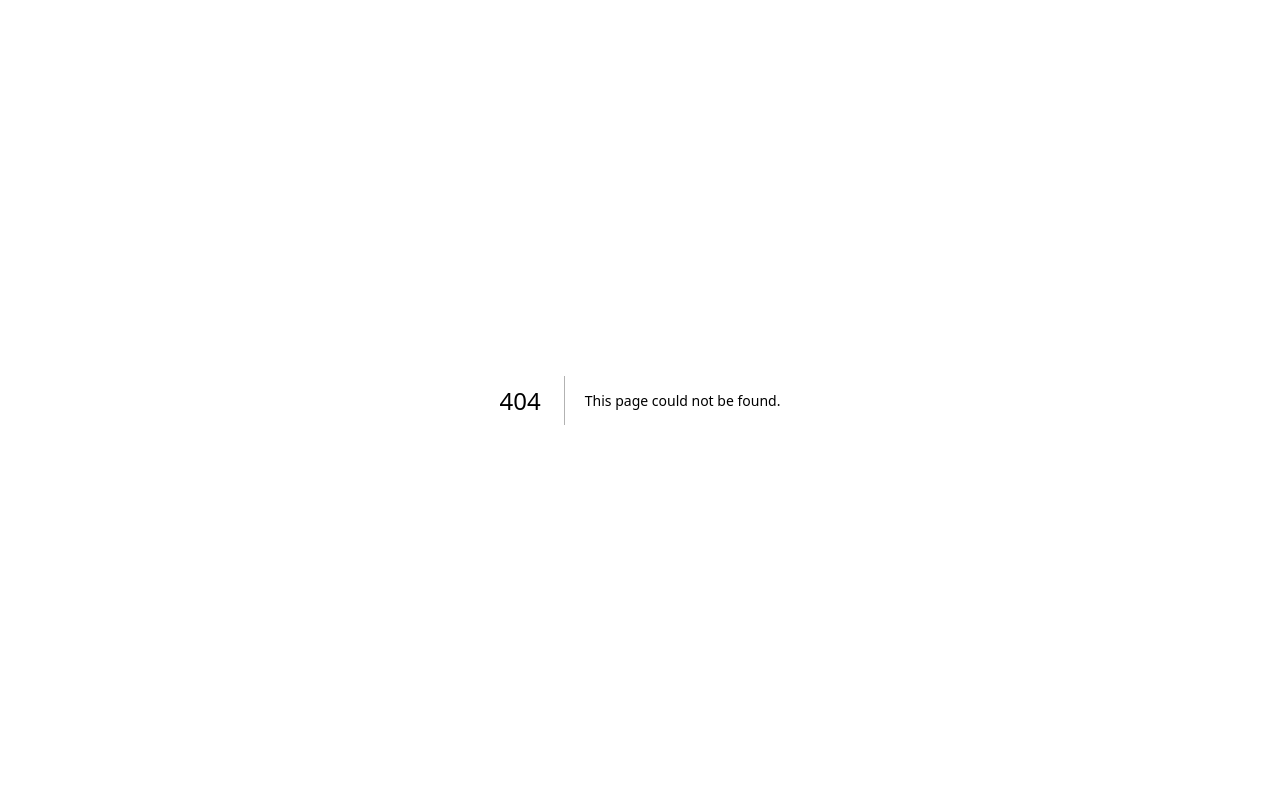
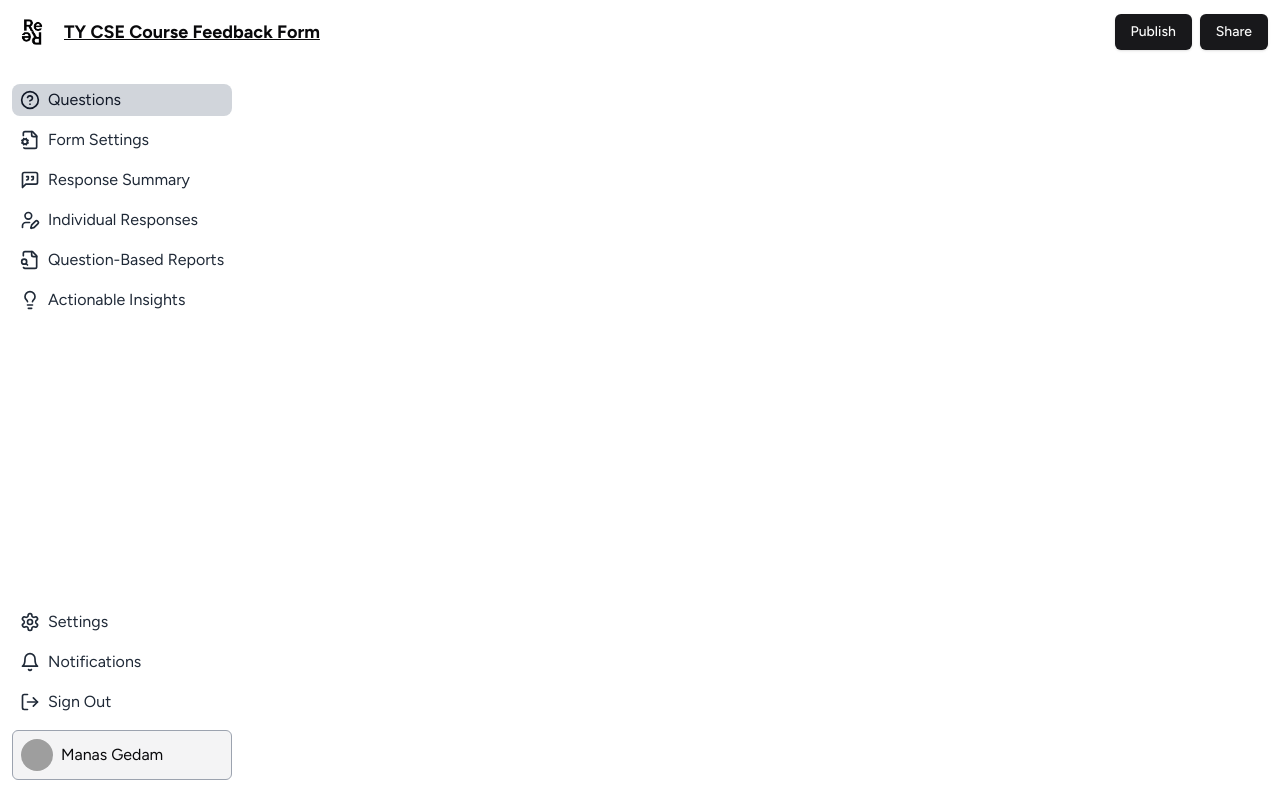
Before and after one commit to manasgedam/reflect, a Next.js app: page /edit-form in a window 1280 px wide. Before the commit this address had no page. Built offline with nearby package versions, Linux system fonts and the light colour scheme; grey boxes are pictures that could not be loaded.

Commit message:
added active for sidebar

```diff
--- a/package.json
+++ b/package.json
@@ -11,7 +11,6 @@
   "dependencies": {
     "@auth/prisma-adapter": "^2.4.2",
     "@neondatabase/serverless": "^0.9.5",
-    "@next/font": "^14.2.9",
     "@prisma/adapter-neon": "^5.19.1",
     "@prisma/client": "^5.19.1",
     "@radix-ui/react-avatar": "^1.1.0",
--- a/src/app/_components/Dashboard.tsx
+++ b/src/app/_components/EditForm.tsx
@@ -4,10 +4,10 @@ import React from 'react';
 
 export default async function Dashboard() {
   return (
-    <div className="h-screen flex flex-col">
+    <div className="bg-background h-screen flex flex-col">
       <Header />
       <div className="flex flex-1">
-        <Sidebar />
+        <Sidebar active={0} />
         <main className="flex-1">
 
         </main>
--- a/src/app/_components/Sidebar.tsx
+++ b/src/app/_components/Sidebar.tsx
@@ -7,35 +7,46 @@ import { Bell, CircleHelp, FileCog, FileSearch, Lightbulb, LogOut, MessageSquare
 interface NavItemProps {
     icon: React.ReactNode;
     label: string;
+    isActive?: boolean;
 }
 
-const NavItem: React.FC<NavItemProps> = ({ icon, label }) => (
+const NavItem: React.FC<NavItemProps> = ({ icon, label, isActive }) => (
     <Link
         href="#"
-        className="flex items-center p-1 px-2 gap-2 text-gray-800 rounded-lg hover:bg-gray-200"
+        className={`flex items-center p-1 px-2 gap-2 text-gray-800 rounded-lg ${isActive ? 'bg-gray-300 text-gray-900' : 'text-gray-800 hover:bg-gray-200'}`}
     >
         <span className="w-5 h-5 flex items-center justify-center">{icon}</span>
         <span>{label}</span>
     </Link>
 );
 
-export default function Sidebar() {
+interface SidebarProps {
+    active?: number;
+}
+
+export default function Sidebar({ active }: SidebarProps) {
+    const navItems = [
+        { icon: <CircleHelp />, label: "Questions" },
+        { icon: <FileCog />, label: "Form Settings" },
+        { icon: <MessageSquareQuote />, label: "Response Summary" },
+        { icon: <UserPen />, label: "Individual Responses" },
+        { icon: <FileSearch />, label: "Question-Based Reports" },
+        { icon: <Lightbulb />, label: "Actionable Insights" },
+    ];
+
     return (
         <aside className="w-65 h-full p-3 py-5 flex flex-col justify-between gap-3">
             <nav className="flex flex-col gap-2">
-                <NavItem icon={<CircleHelp />} label="Questions" />
-                <NavItem icon={<FileCog />} label="Form Settings" />
-                <NavItem icon={<MessageSquareQuote />} label="Response Summary" />
-                <NavItem icon={<UserPen />} label="Individual Responses" />
-                <NavItem icon={<FileSearch />} label="Question-Based Reports" />
-                <NavItem icon={<Lightbulb />} label="Actionable Insights" />
+                {navItems.map((item, index) => (
+                    <NavItem key={index} icon={item.icon} label={item.label} isActive={index === active} />
+                ))}
             </nav>
             <div className="mt-auto flex flex-col gap-2">
                 <NavItem icon={<Settings />} label="Settings" />
                 <NavItem icon={<Bell />} label="Notifications" />
                 <NavItem icon={<LogOut />} label="Sign Out" />
             </div>
-            <div className="flex items-center gap-2 border border-gray-400 p-2 bg-white rounded-md cursor-pointer">
+            <div className="flex items-center gap-2 border border-gray-400 p-2 bg-zinc-100 rounded-md cursor-pointer z-10">
                 <Avatar className="w-8 h-8">
                     <AvatarImage src="https://github.com/shadcn.png" />
                     <AvatarFallback>CN</AvatarFallback>
--- a/src/app/dashboard/page.tsx
+++ b/src/app/edit-form/page.tsx
@@ -1,5 +1,5 @@
 import { auth } from "@/auth"
-import Dashboard from "@/app/_components/Dashboard"
+import EditForm from "@/app/_components/EditForm"
 
 export default async function page() {
   // const session = await auth()
@@ -7,7 +7,7 @@ export default async function page() {
   return (
     <div>
       {/* <pre>{JSON.stringify(session, null, 2)}</pre> */}
-      <Dashboard />
+      <EditForm />
     </div>
   )
 }
```
Also changed, not shown: 1 other file (tests, documents, lock files or other folders).
